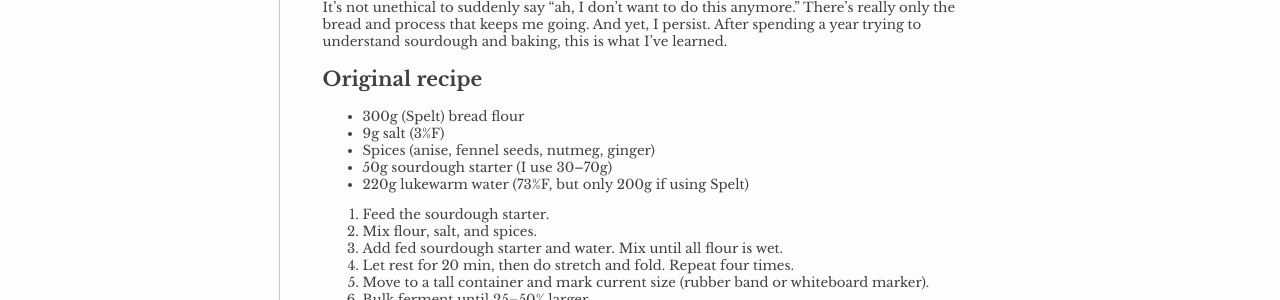
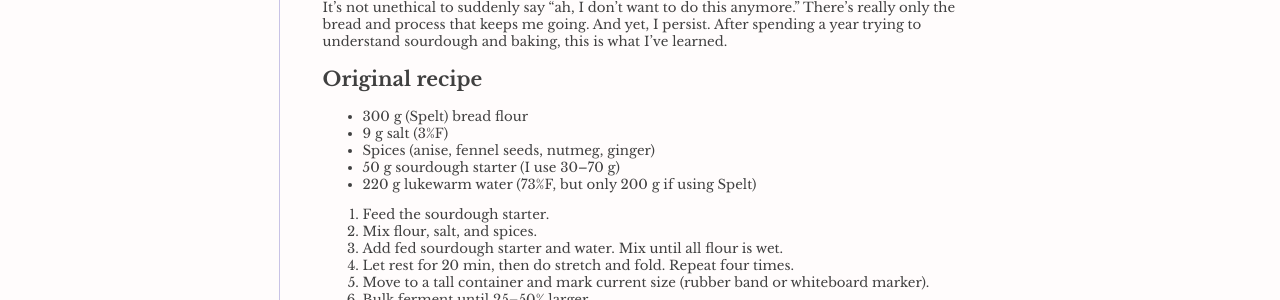
Before and after one commit to tommie/tommie.github.io, a Jekyll site: the page built from _posts/2021-03-23-52-loaves.md, in a window 1280 px wide. Shown: the part 245-545 px from the top of the page. Built offline with Jekyll 4.4.1, drawn with Linux system fonts in a browser that asks for light colours.

Commit message:
Fixes unit formatting in 52-loaves.

```diff
--- a/_posts/2021-03-23-52-loaves.md
+++ b/_posts/2021-03-23-52-loaves.md
@@ -20,11 +20,11 @@ learned.
 
 ## Original recipe
 
-* 300g (Spelt) bread flour
-* 9g salt (3%F)
+* 300 g (Spelt) bread flour
+* 9 g salt (3%F)
 * Spices (anise, fennel seeds, nutmeg, ginger)
-* 50g sourdough starter (I use 30--70g)
-* 220g lukewarm water (73%F, but only 200g if using Spelt)
+* 50 g sourdough starter (I use 30--70 g)
+* 220 g lukewarm water (73%F, but only 200 g if using Spelt)
 
 1. Feed the sourdough starter.
 1. Mix flour, salt, and spices.
```
